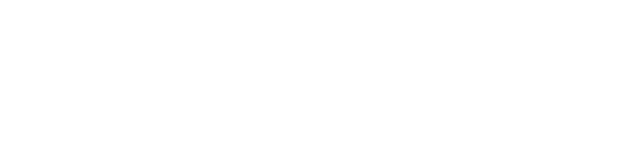
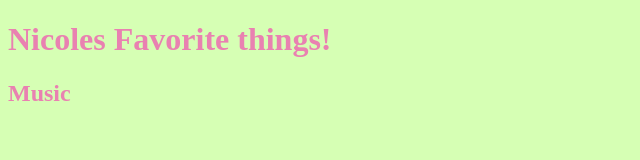
Before and after one commit to nicolef11/1-P-Unit-1-Project, a plain HTML site: page index.html in a window 1280 px wide. Shown: the whole page, without its empty margins (0-640 px from the left). Drawn offline with Linux system fonts and the light colour scheme.

Commit message:
not done

```diff
--- a/index.html
+++ b/index.html
@@ -20,8 +20,11 @@
         <meta charset="utf-8">
         <title>Unit 1 Project</title>
     </head>
-    <body>
+    <body style="background-color: rgb(214, 255, 180); ">
 
+<h1 style="color: rgb(233, 129, 177);">Nicoles Favorite things!</h1>
+
+<h2 style="color: rgb(233, 129, 177);">Music</h2>
 
     </body>
 </html>
```
